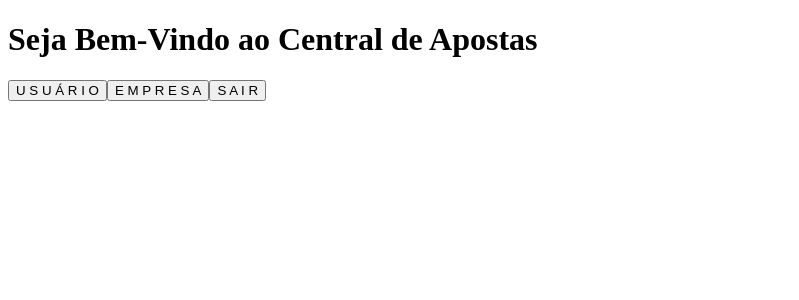
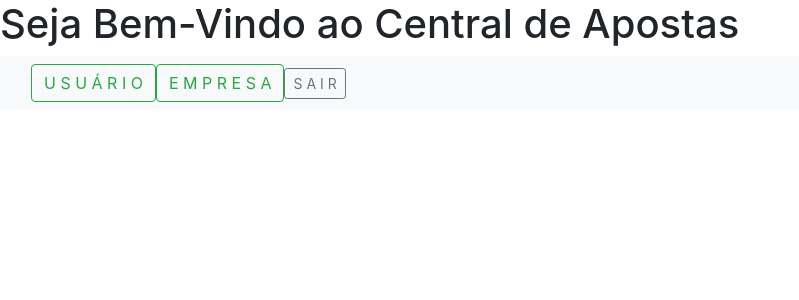
Before and after one commit to FCrowley/CadastroDeEmpresas, an Angular app: page /home in a window 1280 px wide. Shown: the top 300 px of the page, without its empty margins (0-799 px from the left). Built offline with nearby package versions, Linux system fonts and the light colour scheme.

Commit message:
alteraçao em componente home

```diff
--- a/src/app/home/home.component.html
+++ b/src/app/home/home.component.html
@@ -1,13 +1,14 @@
+<link href="//maxcdn.bootstrapcdn.com/bootstrap/4.1.1/css/bootstrap.min.css" rel="stylesheet" id="bootstrap-css">
+<script src="//maxcdn.bootstrapcdn.com/bootstrap/4.1.1/js/bootstrap.min.js"></script>
+<script src="//cdnjs.cloudflare.com/ajax/libs/jquery/3.2.1/jquery.min.js"></script>
+<!------ Include the above in your HEAD tag ---------->
+
 <h1>Seja Bem-Vindo ao Central de Apostas</h1>
 
-<button [routerLink]="['/user']">
-    U S U Á R I O
-</button>
-
-<button [routerLink]="['/company']">
-    E M P R E S A
-</button>
-
-<button [routerLink]="['/login']">
-    S A I R
-</button>
+<nav class="navbar navbar-light bg-light">
+    <form class="container-fluid justify-content-start">
+      <button [routerLink]="['/user']" class="btn btn-outline-success me-2" type="button">U S U Á R I O </button>
+      <button [routerLink]="['/company']" class="btn btn-outline-success me-2" type="button">E M P R E S A</button>
+      <button [routerLink]="['/login']" class="btn btn-sm btn-outline-secondary" type="button">S A I R</button>
+    </form>
+  </nav>
--- a/src/app/user/form-user-find/form-user-find.component.html
+++ b/src/app/user/form-user-find/form-user-find.component.html
@@ -1,3 +1,5 @@
+
+
 <div>
     <div>
         <label>Id:</label>
--- a/src/app/user/form-user-register/form-user-register.component.html
+++ b/src/app/user/form-user-register/form-user-register.component.html
@@ -1,3 +1,4 @@
+
 <div>
     <label>Nome Completo</label>
     <input type="text" />
--- a/src/app/user/user.component.html
+++ b/src/app/user/user.component.html
@@ -1,8 +1,15 @@
+<link href="//maxcdn.bootstrapcdn.com/bootstrap/4.1.1/css/bootstrap.min.css" rel="stylesheet" id="bootstrap-css">
+<script src="//maxcdn.bootstrapcdn.com/bootstrap/4.1.1/js/bootstrap.min.js"></script>
+<script src="//cdnjs.cloudflare.com/ajax/libs/jquery/3.2.1/jquery.min.js"></script>
+
 <h1>{{ title }}</h1>
 
 <div>
-    <button (click)="callActionUser('cadastrar')">Cadastrar Usuário</button>
-    <button (click)="callActionUser('visualizar')">Visualizar Usuário</button>
+    <div class="grid">
+        <div class="g-col-6">
+            <button (click)="callActionUser('cadastrar')">Cadastrar Usuário</button></div>
+        <div class="g-col-6">
+             <button (click)="callActionUser('visualizar')">Visualizar Usuário</button></div>
 </div>
 
 <div>
--- a/src/app/user/user.component.scss
+++ b/src/app/user/user.component.scss
@@ -0,0 +1,3 @@
+mat-grid-tile {
+  background: rgb(7, 7, 242);
+}
```
